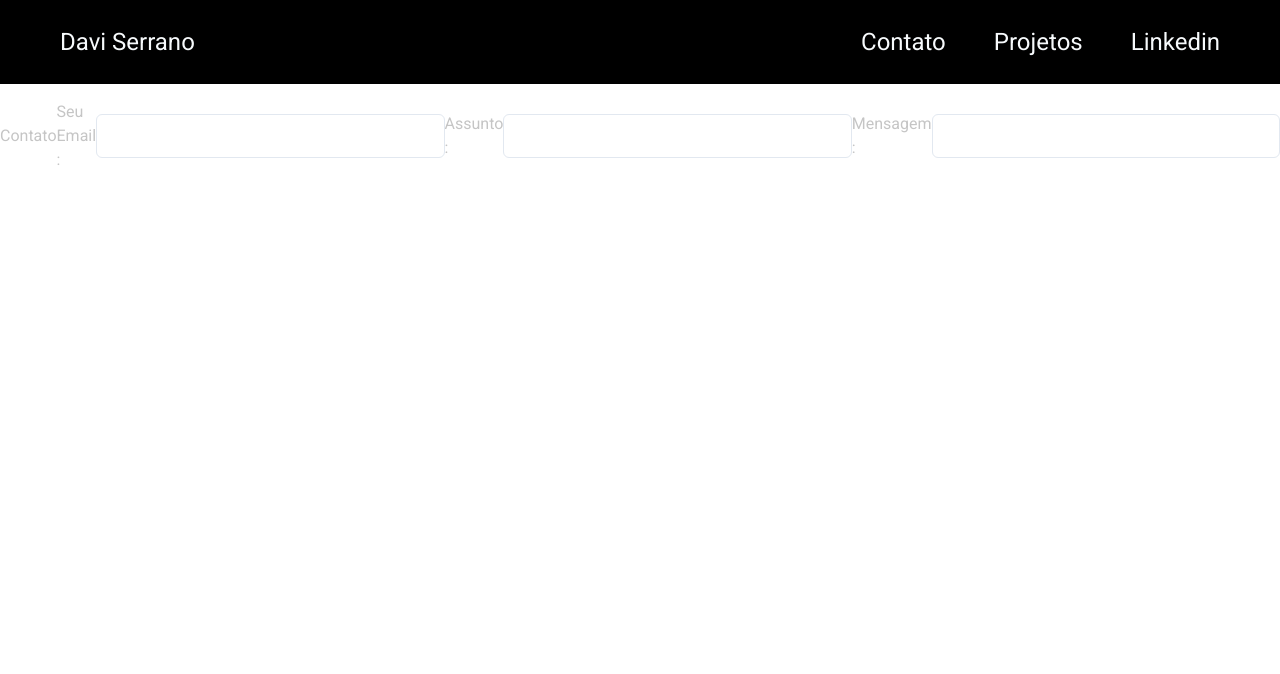
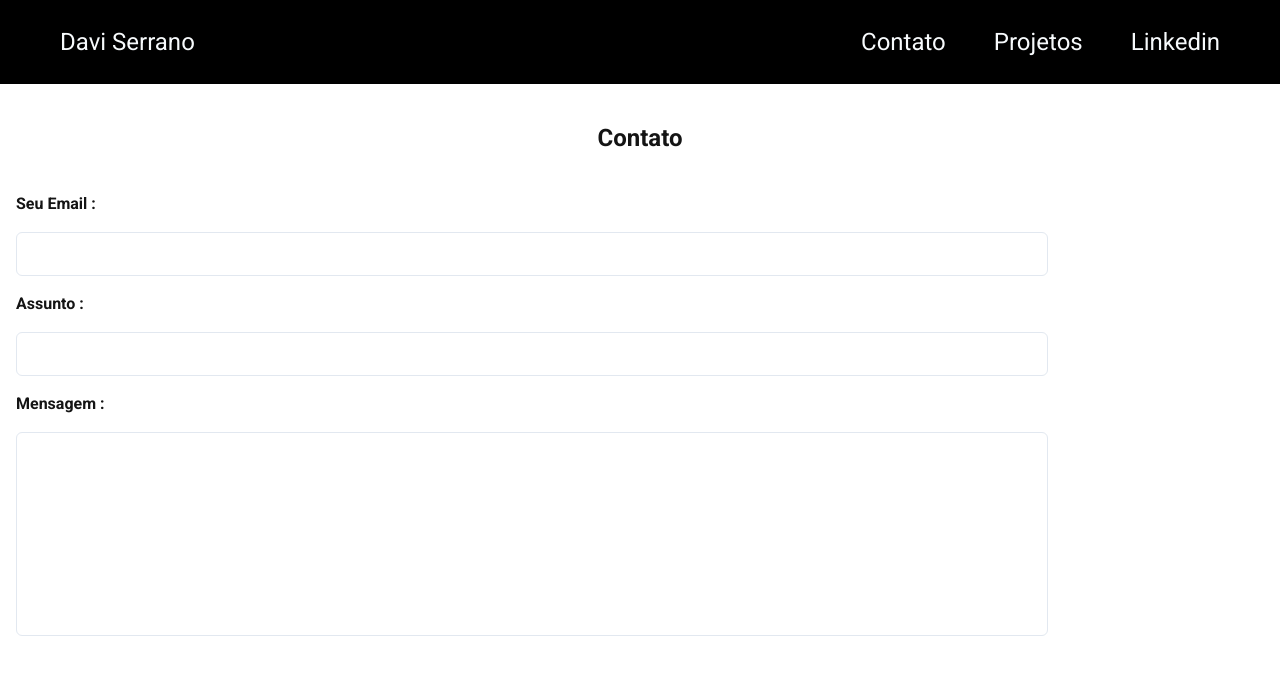
Before and after one commit to Davi-Serrano/porti, a Next.js app: page /contato in a window 1280 px wide. Shown: the top 674 px of the page. Built offline with nearby package versions, Linux system fonts and the light colour scheme.

Commit message:
trbalhando pagina de projetos e contato layout

```diff
--- a/src/pages/contato.tsx
+++ b/src/pages/contato.tsx
@@ -3,21 +3,23 @@ import { Flex, Text, Input } from '@chakra-ui/react'
 export default function Contanto(){
     return(
         <Flex
-            FlexDir="column"
+            flexDir="column"
             justify="space-around"
-            align="center"
-            color="#C5C5C5"
+            align="start"
+            color="#141414"
+            p="1em"
+            fontWeight="bold"
         >
-            <Text mx="auto">Contato</Text>
+            <Text as="h2" mx="auto">Contato</Text>
 
             <Text>Seu Email :</Text>
-            <Input />
+            <Input w="80%" />
 
             <Text>Assunto :</Text>
-            <Input />
+            <Input w="80%"/>
 
             <Text>Mensagem :</Text>
-            <Input />
+            <Input w="80%" h="200px"/>
         </Flex>
     )
 }
```
Also changed, not shown: src/pages/projetos.tsx (+3 -4 lines).
